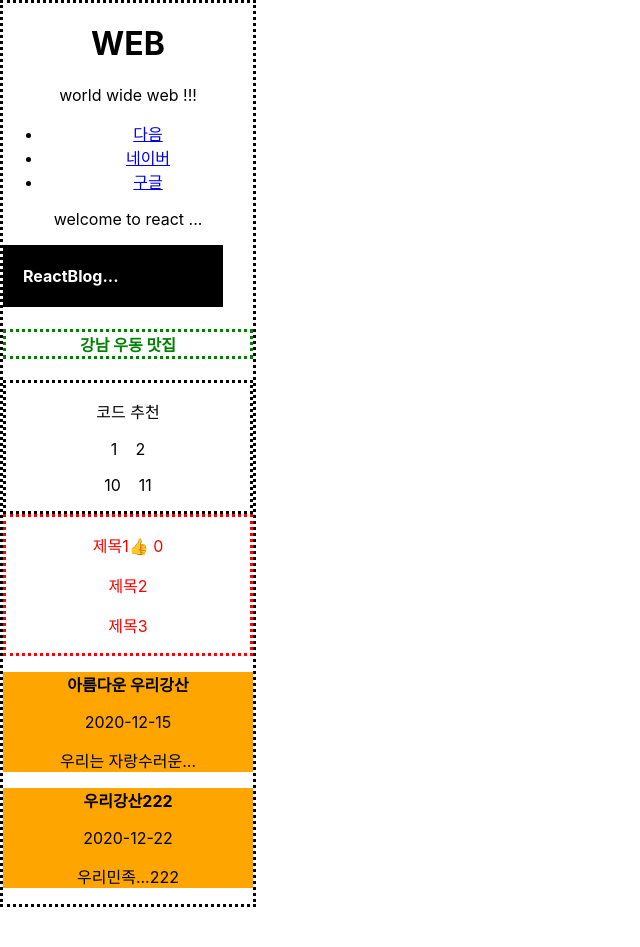
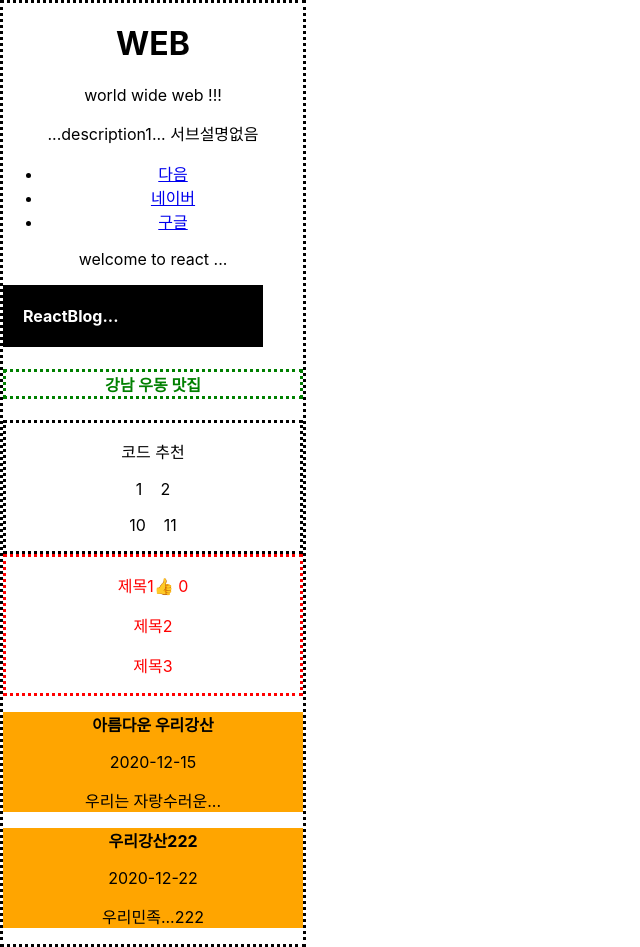
Before and after one commit to YOOJUNGIL/blog, a React (Create React App) app: page / in a window 1280 px wide. Shown: the whole page, without its empty margins (0-640 px from the left). Before the commit the page ends 907 px from the top, so only its background shows below. Built offline with nearby package versions, Linux system fonts and the light colour scheme.

Commit message:
수정사항반영

```diff
--- a/src/App.js
+++ b/src/App.js
@@ -1,6 +1,7 @@
 import './App.css';
 
 import Header from './components/Header';
+import Subheader from './components/Subheader';
 import Nav from './components/Nav';
 import Contents from './components/Contents';
 
@@ -14,8 +15,9 @@ function App() {
         {urlName: '구글'  , urlAddress: 'www.google.com'}
     ];
     return (
-        <div className="App" style={ {width: 250, color: 'black', borderStyle: 'dotted'} }>
+        <div className="App" style={ {width: 300, color: 'black', borderStyle: 'dotted'} }>
           <Header contents={headerInfo}></Header>
+          <Subheader desc1="...description1..."></Subheader>
           <Nav contents={navInfo}></Nav>
           <Contents></Contents>
         </div>
--- a/src/components/Header.js
+++ b/src/components/Header.js
@@ -1,11 +1,11 @@
 // header componant
-function Header({contents}) {
+function Header(props) {
     console.log('header...');
 
     return (
         <header>
-            <h1>{contents.title}</h1>
-            <p>{contents.subTitle}</p>
+            <h1>{props.contents.title}</h1>
+            <p>{props.contents.subTitle}</p>
         </header>
     );
 }
--- a/src/components/Nav.js
+++ b/src/components/Nav.js
@@ -18,14 +18,14 @@ function fnLinks(e) {
 }
 
 // nav componant
-function Nav({contents}) {
+function Nav(props) {
     console.log('nav...');
 
-    let length = contents.length;
+    let length = props.contents.length;
     let elements = '';
     if(length > 0) {
         for(let i=0; i<length; ++i) {
-          elements += '<li><a href="#" id="' + ('links' + i) + '">' + contents[i].urlName + '</a></li>';
+          elements += '<li><a href="#" id="' + ('links' + i) + '">' + props.contents[i].urlName + '</a></li>';
         }
     }
     else {
--- /dev/null
+++ b/src/components/Subheader.js
@@ -0,0 +1,18 @@
+// subheader componant
+function Subheader(props) {
+    console.log('subheader...');
+
+    return (
+        <div>
+            {props.desc1} {props.desc2}
+        </div>
+    );
+}
+
+// props 기본값 셋팅
+Subheader.defaultProps = {
+    desc1: '메인설명없음',
+    desc2: '서브설명없음'
+}
+
+export default Subheader;
```
Also changed, not shown: 1 other file (tests, documents, lock files or other folders).
